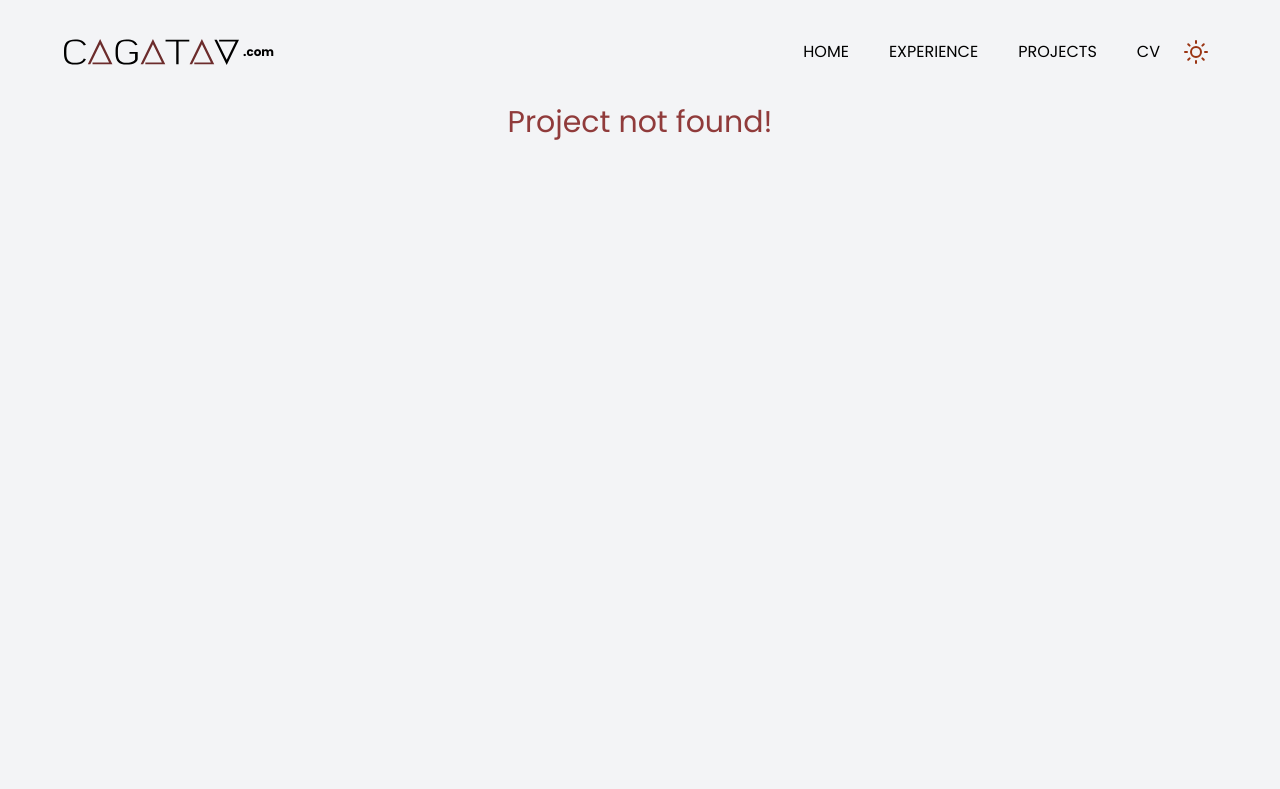
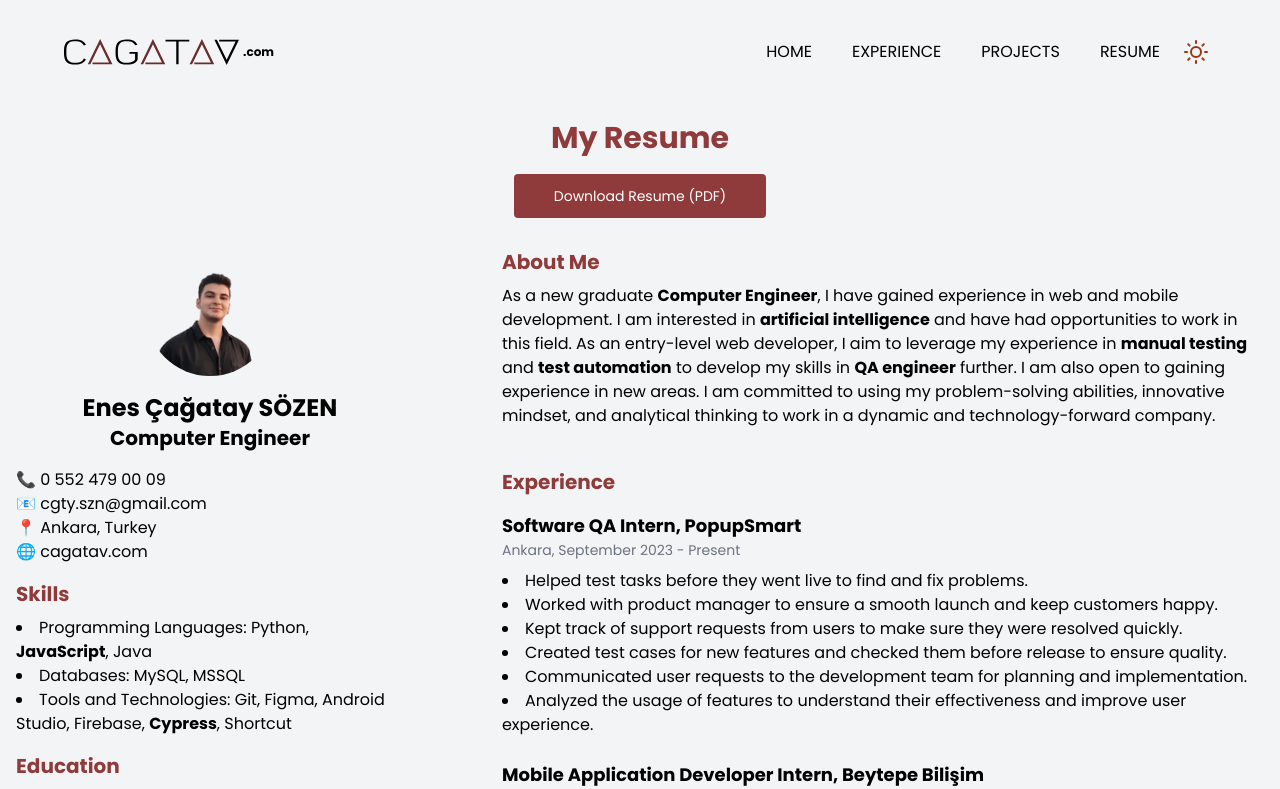
Before and after one commit to cagatav/cagatav.com, a Next.js app: page /resume in a window 1280 px wide. Before the commit this address had no page. Shown: the top 789 px of the page. Built offline with nearby package versions, Linux system fonts and the light colour scheme.

Commit message:
cv to resume

```diff
--- a/pages/Navbar.jsx
+++ b/pages/Navbar.jsx
@@ -58,7 +58,7 @@ const Navbar = () => {
           <a href="/projects">PROJECTS</a>
         </li>
         <li className="hover:text-[#903b3b] transition-colors duration-300">
-          <a href="/cv">CV</a>
+          <a href="/resume">RESUME</a>
         </li>
       </ul>
       <div className="flex items-center space-x-4">
@@ -103,7 +103,7 @@ const Navbar = () => {
             <a href="/" className="text-2xl hover:text-[#903b3b]">HOME</a>
             <a href="/experience" className="text-2xl hover:text-[#903b3b]">EXPERIENCE</a>
             <a href="/projects" className="text-2xl hover:text-[#903b3b]">PROJECTS</a>
-            <a href="/cv" className="text-2xl hover:text-[#903b3b]">CV</a>
+            <a href="/resume" className="text-2xl hover:text-[#903b3b]">RESUME</a>
           </div>
         </div>
       </div>
--- a/pages/experience.js
+++ b/pages/experience.js
@@ -44,8 +44,8 @@ export default function Experience() {
   return (
     <div className={`min-h-screen min-w-fit container mx-auto p-4 transition-all duration-300 ${darkMode ? 'bg-gray-900 text-white' : 'bg-gray-100 text-black'}`}>
       <Head>
-        <title>C A G A T A V - Experience</title>
-        <meta name="description" content="CAGATAV" />
+        <title>Enes Çağatay Sözen - Experience</title>
+        <meta name="description" content="Enes Çağatay SÖZEN Experience" />
         <link rel="icon" href="/icon-white.svg" />
       </Head>
       <h1 className="text-3xl bold text-center mb-8 text-[#903b3b]">My Experiences</h1>
--- a/pages/projects.js
+++ b/pages/projects.js
@@ -10,8 +10,8 @@ export default function Projects() {
   return (
     <div className={` min-h-screen min-w-fit px-30 container mx-auto p-4 transition-all duration-300 ${darkMode ? 'bg-gray-900 text-white' : 'bg-gray-100 text-black'}`}>
       <Head>
-        <title>C A G A T A V - Projects</title>
-        <meta name="description" content="CAGATAV" />
+        <title>Enes Çağatay Sözen - Projects</title>
+        <meta name="description" content="Enes Çağatay SÖZEN Projects" />
         <link rel="icon" href="/icon-white.svg" />
       </Head>
       <h1 className="text-3xl bold mb-4 text-[#903b3b] text-center">Projects</h1>
--- a/pages/cv.js
+++ b/pages/resume.js
@@ -1,19 +1,19 @@
 import Head from 'next/head';
 import { useTheme } from '../components/ThemeContext';
 
-export default function CV() {
+export default function Resume() {
   const { darkMode } = useTheme();
 
   return (
     <div className={`min-h-screen container mx-auto p-4 transition-all duration-300 ${darkMode ? 'bg-gray-900 text-white' : 'bg-gray-100 text-black'}`}>
       <Head>
-        <title>Enes Çağatay Sözen - CV</title>
-        <meta name="description" content="Enes Çağatay Sözen's CV" />
+        <title>Enes Çağatay Sözen - Resume</title>
+        <meta name="description" content="Enes Çağatay Sözen's Resume" />
         <link rel="icon" href="/icon-white.svg" />
       </Head>
-      <h1 className="text-3xl bold mb-7 text-center text-[#903b3b]">My CV</h1>
+      <h1 className="text-3xl bold mb-7 text-center text-[#903b3b]">My Resume</h1>
       <div className="mb-4 text-center">
-        <a download href="/EnesCagataySOZEN-CV.pdf" className="bg-[#903b3b] text-white py-3 px-10 rounded hover:bg-[#6c2c2c] text-sm">Download CV (PDF)</a>
+        <a download href="/EnesCagataySOZEN-CV.pdf" className="bg-[#903b3b] text-white py-3 px-10 rounded hover:bg-[#6c2c2c] text-sm">Download Resume (PDF)</a>
       </div>
       <div className="flex flex-col items-center lg:flex-row lg:items-start lg:justify-between mt-10">
         <div className="flex flex-col items-center lg:w-1/3">
```
